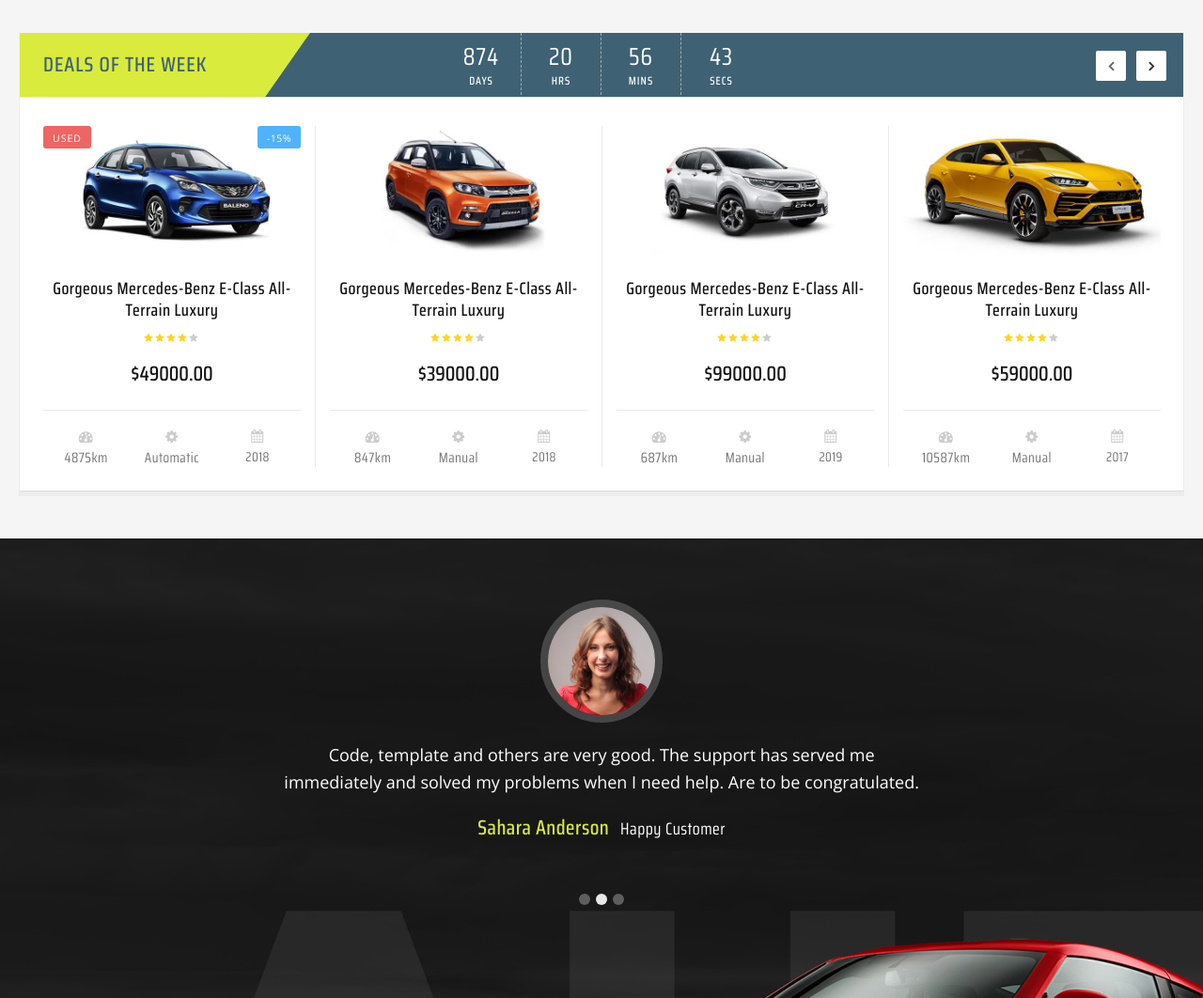
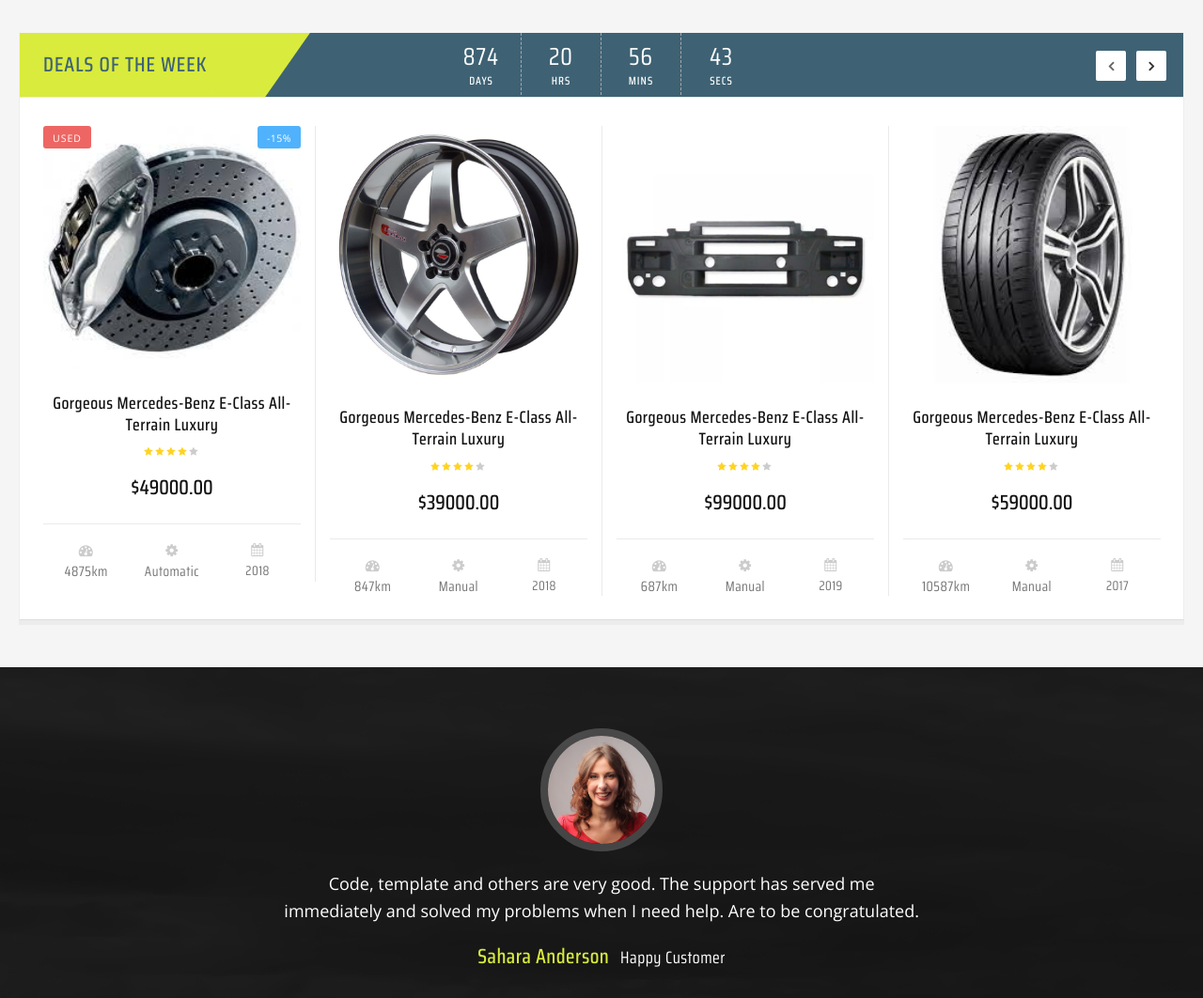
Before and after one commit to iddimsangi/Auto_Spares-web, a plain HTML site: page index.html in a window 1280 px wide. Shown: the part 1360-2422 px from the top of the page at 94% size. Drawn offline with nearby package versions, Linux system fonts and the light colour scheme.

Commit message:
change photos and remove sections

```diff
--- a/index.html
+++ b/index.html
@@ -476,7 +476,7 @@
             <div class="item">
               <div class="item-inner">
                 <div class="item-img">
-                  <div class="item-img-info"><a href="accessories-detail.html" title="Retis lapen casen" class="product-image"><img src="products-images/p1.jpg" alt="Retis lapen casen"></a>
+                  <div class="item-img-info"><a href="accessories-detail.html" title="Retis lapen casen" class="product-image"><img src="images/vv.jpeg"  alt="Retis lapen casen"></a>
                     <div class="new-label new-top-left">Used</div>
                     <div class="sale-label sale-top-left">-15%</div>
                     <div class="item-box-hover">
@@ -520,7 +520,7 @@
             <div class="item">
               <div class="item-inner">
                 <div class="item-img">
-                  <div class="item-img-info"><a href="accessories-detail.html" title="Retis lapen casen" class="product-image"><img src="products-images/p2.jpg" alt="Retis lapen casen"></a>
+                  <div class="item-img-info"><a href="accessories-detail.html" title="Retis lapen casen" class="product-image"><img src="images/vvv.jpg"  alt="Retis lapen casen"></a>
                     <div class="item-box-hover">
                       <div class="box-inner">
                         <div class="add_cart">
@@ -563,7 +563,7 @@
             <div class="item">
               <div class="item-inner">
                 <div class="item-img">
-                  <div class="item-img-info"> <a href="accessories-detail.html" title="Retis lapen casen" class="product-image"><img src="products-images/p3.jpg" alt="Retis lapen casen"></a>
+                  <div class="item-img-info"> <a href="accessories-detail.html" title="Retis lapen casen" class="product-image"><img src="images/vv1.jpg"  alt="Retis lapen casen"></a>
                     <div class="item-box-hover">
                       <div class="box-inner">
                         <div class="add_cart">
@@ -605,7 +605,7 @@
             <div class="item">
               <div class="item-inner">
                 <div class="item-img">
-                  <div class="item-img-info"><a href="accessories-detail.html" title="Retis lapen casen" class="product-image"><img src="products-images/p12.jpg" alt="Retis lapen casen"></a>
+                  <div class="item-img-info"><a href="accessories-detail.html" title="Retis lapen casen" class="product-image"><img src="images/vv2.jpeg"  alt="Retis lapen casen"></a>
                     <div class="item-box-hover">
                       <div class="box-inner">
                         <div class="add_cart">
@@ -647,7 +647,7 @@
             <div class="item">
               <div class="item-inner">
                 <div class="item-img">
-                  <div class="item-img-info"><a href="accessories-detail.html" title="Retis lapen casen" class="product-image"><img src="products-images/p8.jpg" alt="Retis lapen casen"></a>
+                  <div class="item-img-info"><a href="accessories-detail.html" title="Retis lapen casen" class="product-image"><img src="images/vv1.jpg"  alt="Retis lapen casen"></a>
                     <div class="new-label new-top-left">New</div>
                     <div class="item-box-hover">
                       <div class="box-inner">
@@ -691,7 +691,7 @@
             <div class="item">
               <div class="item-inner">
                 <div class="item-img">
-                  <div class="item-img-info"><a href="accessories-detail.html" title="Retis lapen casen" class="product-image"><img src="products-images/p6.jpg" alt="Retis lapen casen"></a>
+                  <div class="item-img-info"><a href="accessories-detail.html" title="Retis lapen casen" class="product-image"><img src="images/vv.jpeg"  alt="Retis lapen casen"></a>
                     <div class="new-label new-top-left">New</div>
                     <div class="item-box-hover">
                       <div class="box-inner">
@@ -779,7 +779,7 @@
           <div class="item">
             <div class="item-inner">
               <div class="item-img">
-                <div class="item-img-info"><a href="accessories-detail.html" title="Retis lapen casen" class="product-image"><img src="products-images/p13.jpg" alt="Retis lapen casen"></a>
+                <div class="item-img-info"><a href="accessories-detail.html" title="Retis lapen casen" class="product-image"><img src="images/vv2.jpeg"  alt="Retis lapen casen"></a>
                   <div class="new-label new-top-left">Hot</div>
                   <div class="sale-label sale-top-left">-15%</div>
                   <div class="item-box-hover">
@@ -823,7 +823,7 @@
           <div class="item">
             <div class="item-inner">
               <div class="item-img">
-                <div class="item-img-info"><a href="accessories-detail.html" title="Retis lapen casen" class="product-image"><img src="products-images/p14.jpg" alt="Retis lapen casen"></a>
+                <div class="item-img-info"><a href="accessories-detail.html" title="Retis lapen casen" class="product-image"><img src="images/vv1.jpg"  alt="Retis lapen casen"></a>
                   <div class="item-box-hover">
                     <div class="box-inner">
                       <div class="add_cart">
@@ -866,7 +866,7 @@
           <div class="item">
             <div class="item-inner">
               <div class="item-img">
-                <div class="item-img-info"> <a href="accessories-detail.html" title="Retis lapen casen" class="product-image"><img src="products-images/p15.jpg" alt="Retis lapen casen"></a>
+                <div class="item-img-info"> <a href="accessories-detail.html" title="Retis lapen casen" class="product-image"><img src="images/vv.jpeg"  alt="Retis lapen casen"></a>
                   <div class="item-box-hover">
                     <div class="box-inner">
                       <div class="add_cart">
@@ -908,7 +908,7 @@
           <div class="item">
             <div class="item-inner">
               <div class="item-img">
-                <div class="item-img-info"><a href="accessories-detail.html" title="Retis lapen casen" class="product-image"><img src="products-images/p16.jpg" alt="Retis lapen casen"></a>
+                <div class="item-img-info"><a href="accessories-detail.html" title="Retis lapen casen" class="product-image"><img src="images/vvv.jpg"  alt="Retis lapen casen"></a>
                   <div class="item-box-hover">
                     <div class="box-inner">
                       <div class="add_cart">
@@ -994,7 +994,7 @@
           <div class="item">
             <div class="item-inner">
               <div class="item-img">
-                <div class="item-img-info"><a href="accessories-detail.html" title="Retis lapen casen" class="product-image"><img src="products-images/p18.jpg" alt="Retis lapen casen"></a>
+                <div class="item-img-info"><a href="accessories-detail.html" title="Retis lapen casen" class="product-image"><img src="images/vv.jpeg" alt="Retis lapen casen"></a>
                   <div class="new-label new-top-left">New</div>
                   <div class="item-box-hover">
                     <div class="box-inner">
@@ -1065,7 +1065,7 @@
         </div>
         <div class="col-lg-4 col-md-4 col-xs-12 col-sm-4 blog-post">
           <div class="blog_inner">
-            <div class="blog-img"> <a href="blog-detail.html"> <img src="images/blog-img2.jpg" alt="blog image"> </a> </div>
+            <div class="blog-img"> <a href="blog-detail.html"> <img src="images/vv1.jpg" alt="blog image"> </a> </div>
             <!--blog-img-->
             <div class="blog-info">
               <div class="post-date"> <span class="entry-date">23  Dec, 2018</span> </div>
```
Also changed, not shown: images/vv.jpeg (added), images/vv1.jpg (added), images/vv2.jpeg (added), images/vvv.jpg (added).
